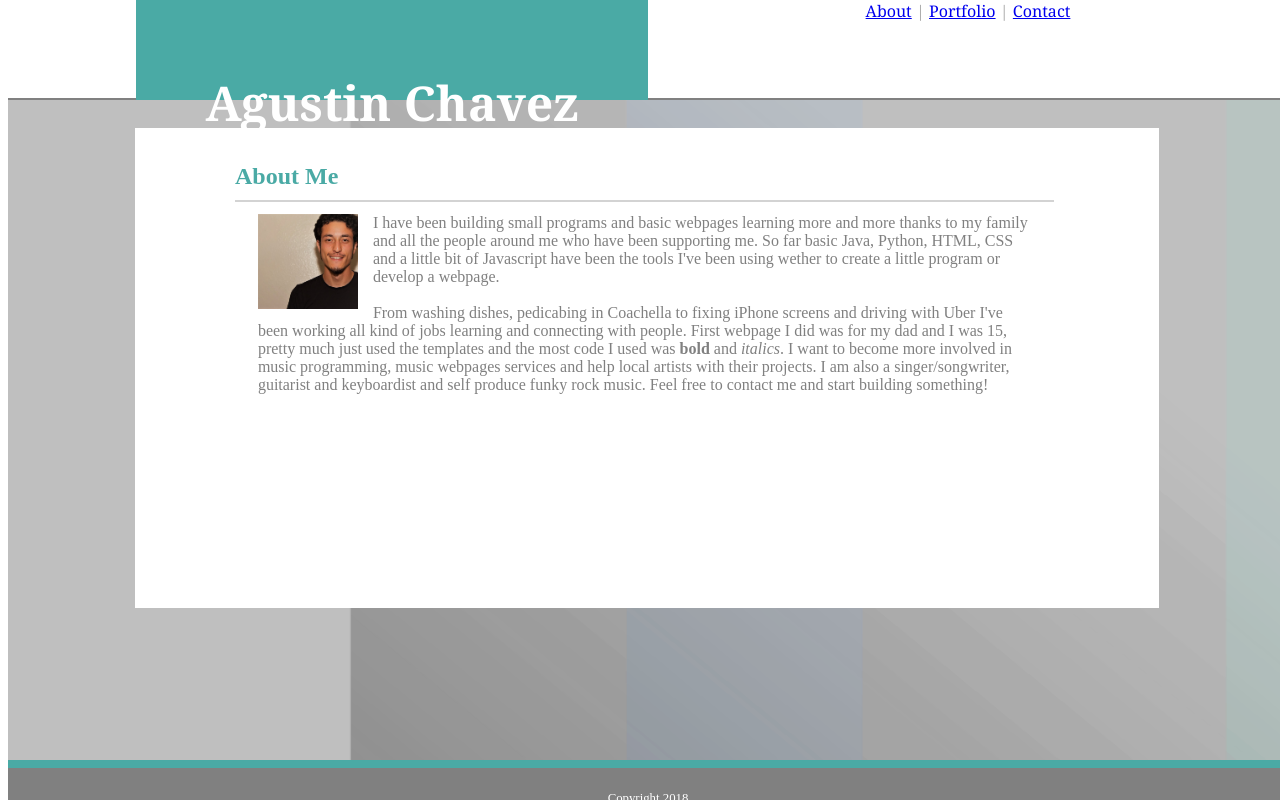
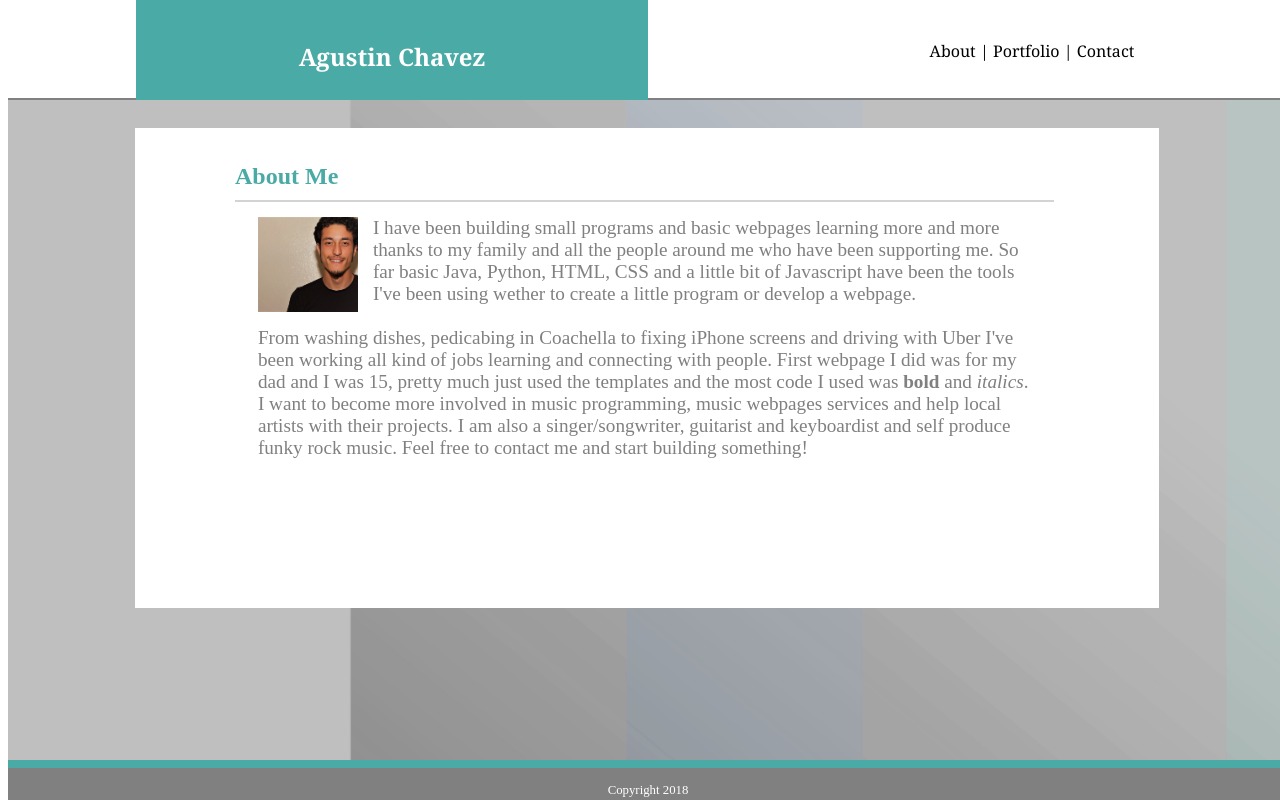
Before and after one commit to isao92/Basic-Portfolio, a plain HTML site: page index.html in a window 1280 px wide. Drawn offline with Linux system fonts and the light colour scheme.

Commit message:
Update style.css

```diff
--- a/assets/css/style.css
+++ b/assets/css/style.css
@@ -3,45 +3,12 @@
     box-sizing: border-box;
 }
 
+
+
 .box{
     font-family: 'Georgia', Times, "Times New Roman", serif;
 }
 
-
-/*
-Page Title
-*/
-.blue{
-    background-color: #4aaaa5;
-    font-size: 2em;
-    height: 100px;
-    margin-left: 10%;
-    margin-bottom: 0px;
-    text-align: auto;
-    padding: 30px;
-    width: 40%;
-    color: white;
-    float: left;
-}
-
-
-/*
-About, Portfolio and Contact move to right
-*/
-#About, #Portfolio, #Contact {
-    float: right;
-    padding-top: 40px;
-    padding-bottom: 0px;
-    width: 8%;
-}
-
-/*
-Contact Portfolio and About at the right align
-*/
-#toRight{
-    text-align: center;
-    margin-right: 10%;
-}
 
 /*
 Banner
@@ -51,12 +18,62 @@ header{
     width: 100%;
     background-color: white;
     top: 0;
-    color: darkgray;
     text-align: center;
     height: 100px;
     margin-bottom: 0px;
     border-bottom: 2px solid gray;
     z-index: 3;
+}
+
+
+/*
+Background Image
+*/
+#backg > img {
+    position: fixed;
+    margin-top: 0px;
+    width: 100%;
+    height: 100%;
+    z-index: 0;
+
+}
+
+
+/*
+Page Title
+*/
+.blue{
+    background-color: #4aaaa5;
+    height: 100px;
+    margin-left: 10%;
+    margin-bottom: 0px;
+    /*
+    centered h1 with padding
+    */
+    padding: 20px;
+    width: 40%;
+    color: white;
+    float: left;
+}
+
+
+
+/*
+About, Portfolio and Contact move to right
+*/ #Navigation
+{
+    float: right;
+    padding-top: 40px;
+    padding-bottom: 0px;
+    width: 30%;
+    font-style: normal;
+    padding-right: 10%;
+    z-index: 5;
+}
+
+#Navigation > a{
+    color: black;
+    text-decoration: none;
 }
 
 /*
@@ -98,7 +115,7 @@ Profile Picture
 Body
 */
 #backg p{
-    font-size: 1em;
+    font-size: 1.2em;
     color: gray;
     position: absolute;
     top: 70px;
@@ -130,21 +147,16 @@ Background body Box
 }
 
 
-/*
-Background Image
-*/
-#backg > img {
-    position: fixed;
-    margin-top: 0px;
+
+
+.littleRectangle {
+    position:fixed;
     width: 100%;
-    height: 100%;
-    z-index: 0;
-
+    border-bottom: 8px solid #4aaaa5;
+    z-index: 2;
 }
 
-.littleRectangle {
-    border-bottom: 8px solid #4aaaa5;
-}
+
 
 
 #footer {
@@ -158,7 +170,7 @@ Background Image
     text-align: center;
     float: left;
     width: 100%;
-    z-index: 4;
+    z-index: 3;
 }
 
 #footer > p{
```
